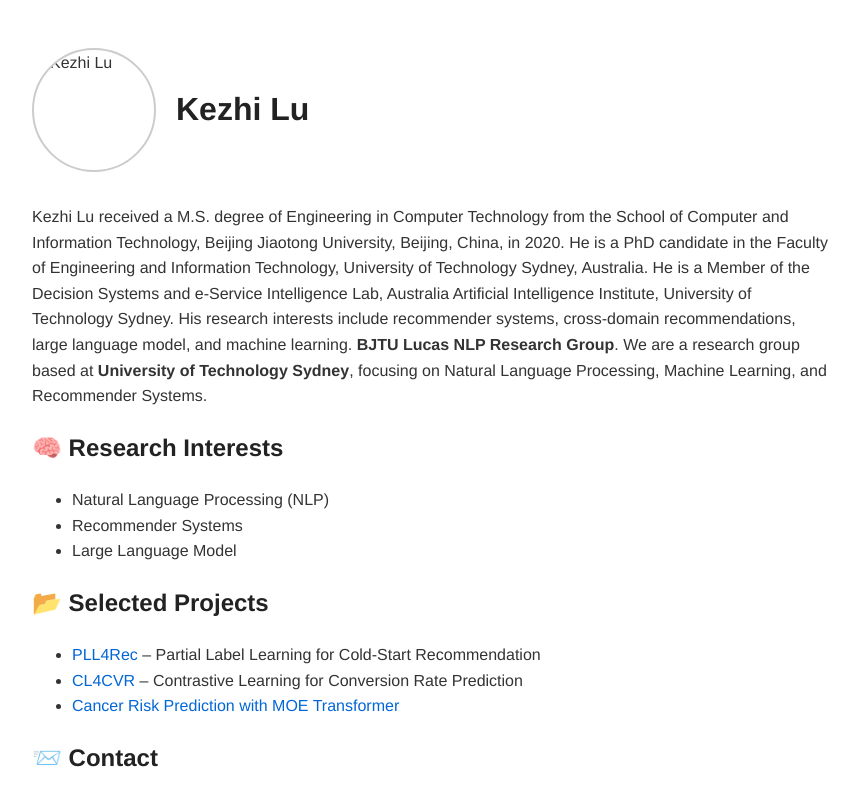
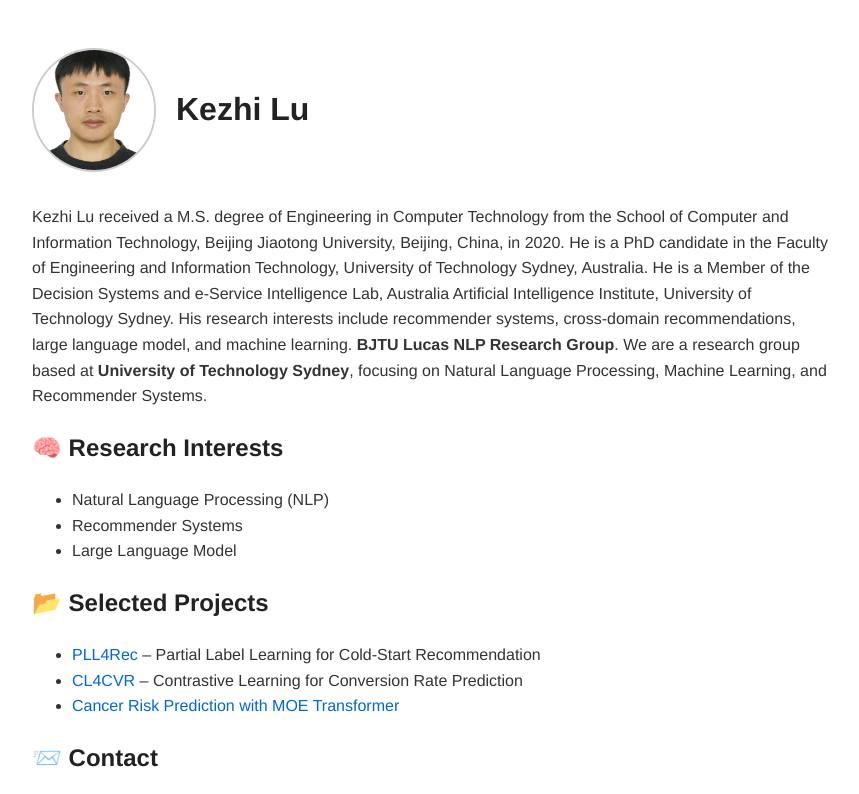
Before and after one commit to bjtu-lucas-nlp/Kezhi_Lu.github.io, a plain HTML site: page index.html in a window 1280 px wide. Shown: the top 794 px of the page, without its empty margins (208-1067 px from the left). Drawn offline with Linux system fonts and the light colour scheme.

Commit message:
Update index.html

```diff
--- a/index.html
+++ b/index.html
@@ -40,7 +40,7 @@
 <body>
 
   <div class="header">
-    <img src="Kezhi Lu.jpeg" alt="Kezhi Lu" class="avatar" />
+    <img src="KezhiLu.png" alt="Kezhi Lu" class="avatar" />
     <h1>Kezhi Lu</h1>
   </div>
 
```
